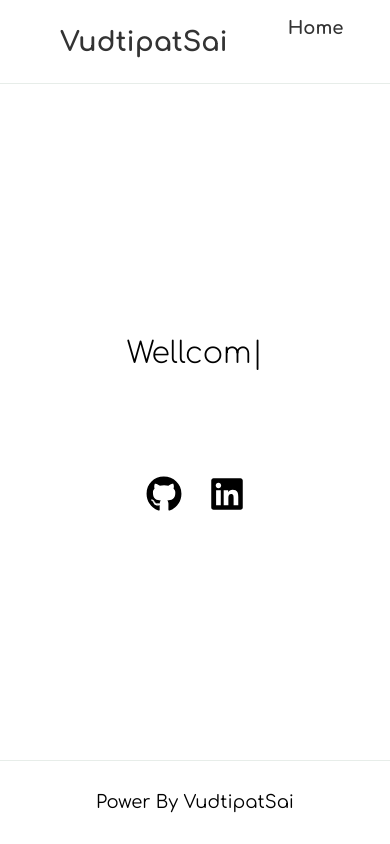
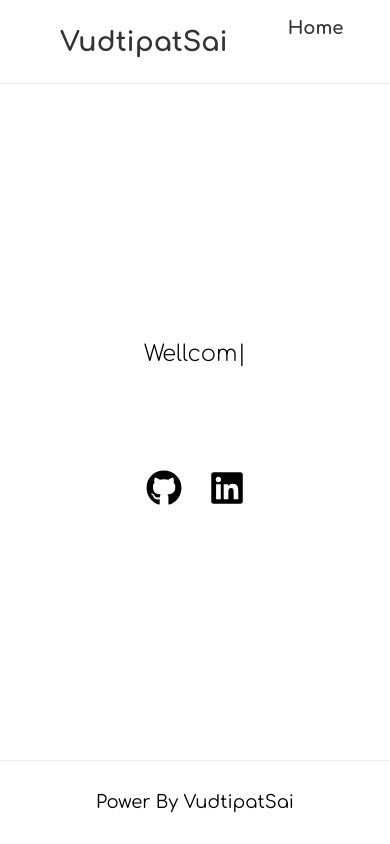
Before and after one commit to vudtipat/next-resume-website-blog, a Next.js app: page / in a window 390 px wide. Built offline with nearby package versions, Linux system fonts and the light colour scheme.

Commit message:
refactor code for responsive support

```diff
--- a/src/app/page.tsx
+++ b/src/app/page.tsx
@@ -5,18 +5,19 @@ import Link from "next/link";
 
 export default function Home() {
   return (
-    <div className="flex flex-col h-[100%] justify-center items-center">
+    <div className="flex px-3 flex-col h-[100%] justify-center items-center">
       <TypeAnimation
         sequence={[
           "",
           1000,
           "สวัสดี, I'm Vudtipat Saishana 👋🏻",
           1000,
-          "Wellcome to my website (˶ˆᗜˆ˵)",
+          "Wellcome to my website (˶ˆᗜˆ˵) ...",
           1000
         ]}
         speed={50}
-        style={{ fontSize: '30px', fontWeight: 'lighter' }}
+        style={{wordBreak:'break-word'}}
+        className="text-xl text-center font-thin break-words lg:text-3xl lg:font-light"
       />
       <div className="flex gap-x-6 flex-row justify-between mt-[100px]">
         <Link target="_blank" href={'https://github.com/vudtipat/'}>
```
